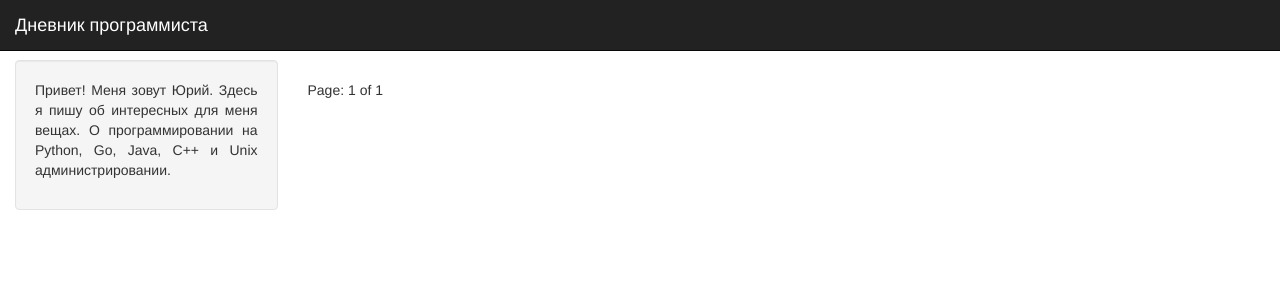
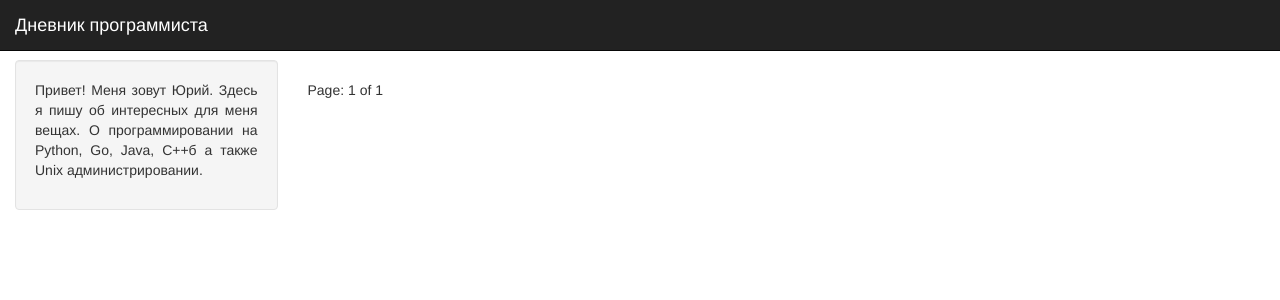
Before and after one commit to Randomazer/randomazer.github.com, a Jekyll site: the page built from index.html, in a window 1280 px wide. Shown: the top 300 px of the page. Built offline with Jekyll 4.4.1, drawn with Linux system fonts in a browser that asks for light colours; the list of posts is cut into pages by our own code.

Commit message:
Update _config.yml

```diff
--- a/_config.yml
+++ b/_config.yml
@@ -1,7 +1,7 @@
 # Jekyll configuration
 
 name: Дневник программиста
-description: Привет! Меня зовут Юрий. Здесь я пишу об интересных для меня вещах. О программировании на Python, Go, Java, C++ и Unix администрировании.
+description: Привет! Меня зовут Юрий. Здесь я пишу об интересных для меня вещах. О программировании на Python, Go, Java, C++б а также Unix администрировании.
 
 # url is currently only used only for the RSS feed in feed.xml
 url: http://scotte.github.io
```
